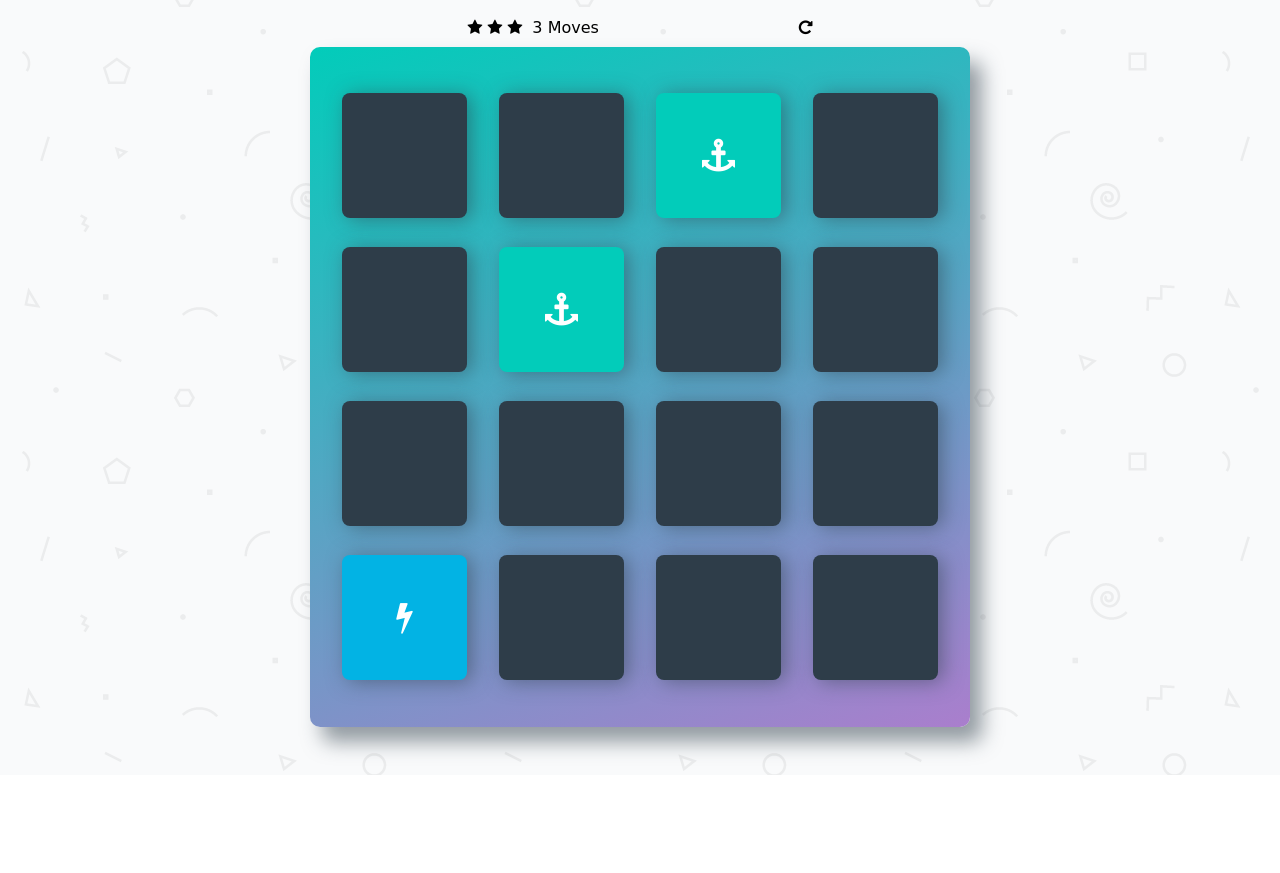
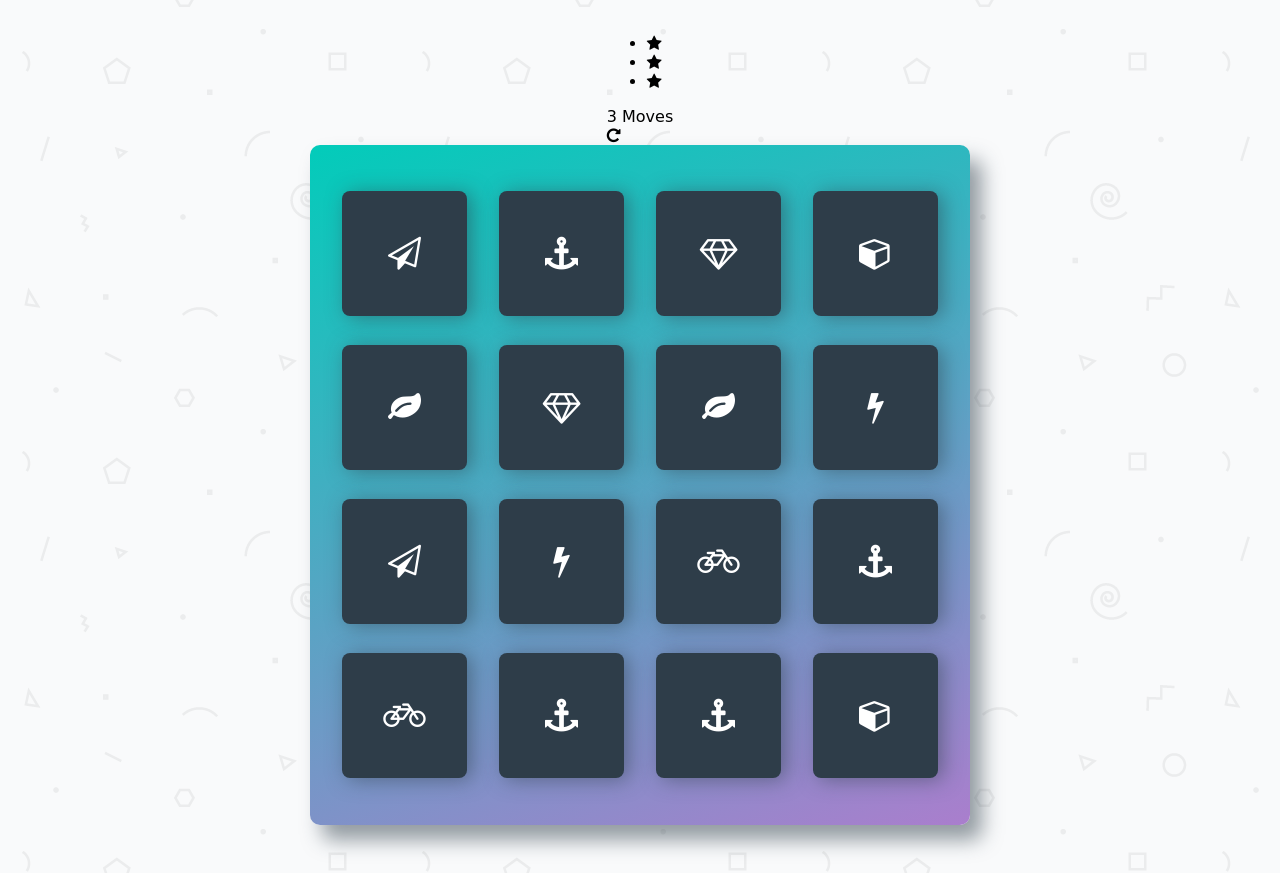
Before and after one commit to Lina-ElBadrawy/fend-project-memory-game-master, a plain HTML site: page index.html in a window 1280 px wide. Shown: the part 68-941 px from the top of the page. Before the commit the page ends 843 px from the top, so only its background shows below. Drawn offline with Linux system fonts and the light colour scheme; a web font is replaced by a local one.

Commit message:
Display the cards on the Page

```diff
--- a/css/app.css
+++ b/css/app.css
@@ -81,6 +81,11 @@ h1 {
     font-size: 33px;
 }
 
+.deck .card.mismatch {
+    cursor: default;
+    background: red;
+    font-size: 33px;
+
 /*
  * Styles for the Score Panel
  */
--- a/index.html
+++ b/index.html
@@ -29,8 +29,8 @@
         	</div>
         </section>
 
-        <ul class="deck">
-            <li class="card">
+        <ul id="deck" class="deck">
+          <!--  <li class="card">
                 <i class="fa fa-diamond"></i>
             </li>
             <li class="card">
@@ -77,7 +77,7 @@
             </li>
             <li class="card">
                 <i class="fa fa-cube"></i>
-            </li>
+            </li>-->
         </ul>
     </div>
 
--- a/js/app.js
+++ b/js/app.js
@@ -1,19 +1,52 @@
 /*
  * Create a list that holds all of your cards
  */
+let pairedCardValues=[];
+
 document.addEventListener("DOMContentLoaded", function(event) {
-    //do work
-    var cards = document.getElementsByClassName('card');
-    shuffle(cards);
-    console.log(cards);
+    //- shuffle the list of cards using the provided "shuffle" method below
+    pairedCardValues = prepareArray();
+    pairedCardValues = shuffle(pairedCardValues);
+
+    //- loop through each card and create its HTML
+    var frag = document.createDocumentFragment();
+    var deck = document.getElementById('deck');
+    for(var cardValue of pairedCardValues){
+        let cardElement=document.createElement("li");
+        //-------For testing only---------
+        cardElement.classList.add("show");
+        //--------------------------------
+        cardElement.classList.add("card");
+        let cardFont= document.createElement("i");
+        cardElement.appendChild(cardFont);
+        cardFont.classList.add("fa");
+        cardFont.classList.add(cardValue.split(' ')[1]);
+        frag.appendChild(cardElement);
+    }
+    //- add each card's HTML to the page
+    deck.appendChild(frag);
+
+
   });
 
-/*
- * Display the cards on the page
- *   - shuffle the list of cards using the provided "shuffle" method below
- *   - loop through each card and create its HTML
- *   - add each card's HTML to the page
- */
+
+function prepareHTMLTemplates(){
+
+}
+function prepareArray(){
+    let cardValues=["fa fa-diamond",
+    "a fa-paper-plane-o",
+    "fa fa-anchor",
+    "fa fa-bolt",
+    "fa fa-cube",
+    "fa fa-anchor",
+    "a fa-leaf",
+    "fa fa-bicycle"
+    ];
+    let pairedCardValues=[...cardValues,...cardValues];
+    return pairedCardValues;
+
+}
 
 // Shuffle function from http://stackoverflow.com/a/2450976
 function shuffle(array) {
```
